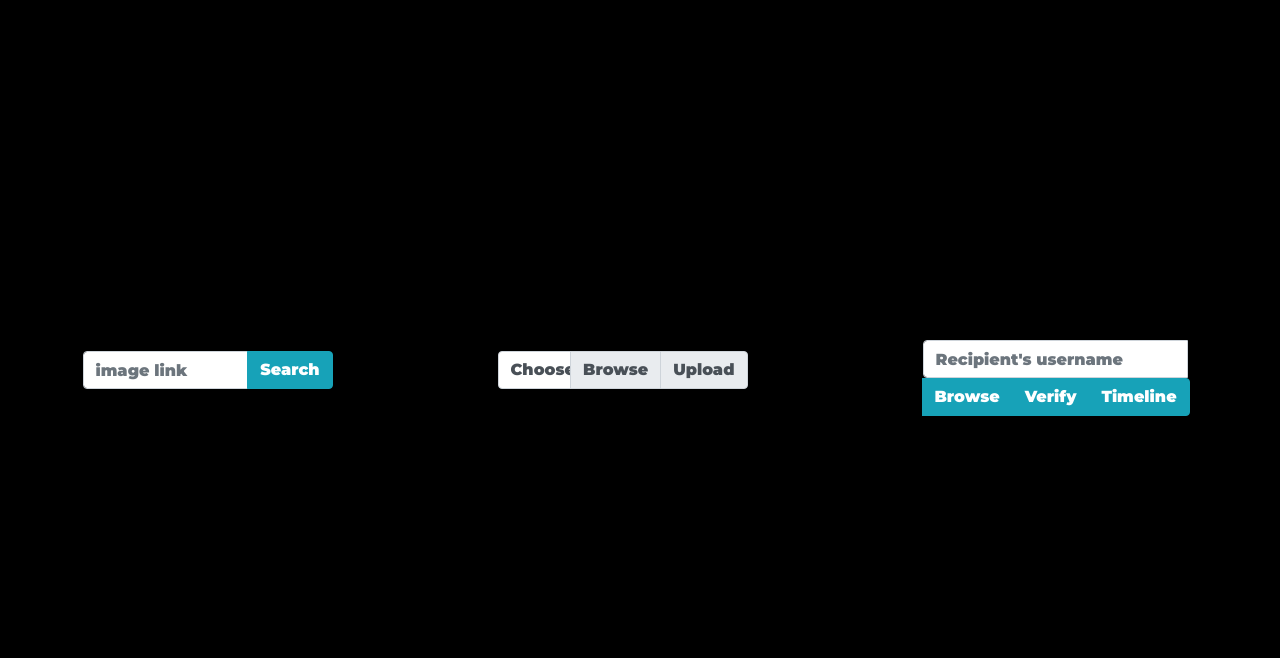
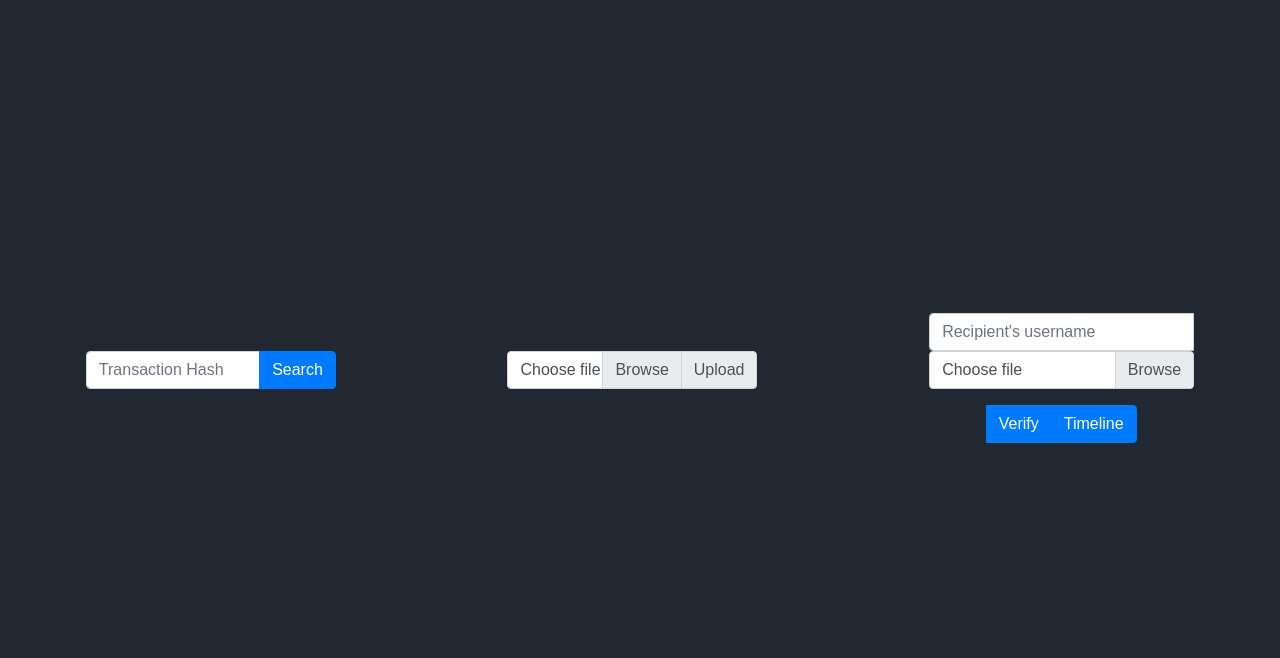
Before and after one commit to 3scava1i3r-Projects/Sahayak, a website built with webpack: page index.html in a window 1280 px wide. Shown: the part 822-1480 px from the top of the page. Built offline with nearby package versions, Linux system fonts and the light colour scheme; what @portis/web3 would draw is missing.

Commit message:
ui improved

```diff
--- a/index.html
+++ b/index.html
@@ -60,9 +60,9 @@
     <div class="all_buttons">
       <div>
         <div class="input-group mb-3 search">
-        <input type="text" class="form-control" id="img_link" placeholder="image link" aria-label="Recipient's username" aria-describedby="button-addon2">
+          <input type="text" class="form-control" id="Txnhash" placeholder="Transaction Hash" aria-label="Recipient's username" aria-describedby="button-addon2">
           <div class="input-group-append">
-          <button class="btn btn-info" type="button" id="button-addon2">Search</button>
+            <button class="btn btn-primary" type="button" id="button-addon2">Search</button>
           </div>
         </div>
       </div>
@@ -70,26 +70,37 @@
         <div class="input-group mb-3 box">
           <div class="custom-file">
             <input type="file" class="custom-file-input" id="inputGroupFile02">
-          <label class="custom-file-label" for="inputGroupFile02" aria-describedby="inputGroupFileAddon02">Choose file</label>
+            <label class="custom-file-label label-1" for="inputGroupFile02" aria-describedby="inputGroupFileAddon02">Choose file</label>
           </div>
           <div class="input-group-append">
-          <span class="input-group-text btn btn-info" id="inputGroupFileAddon02">Upload</span>
+            <span class="input-group-text btn btn-primary" id="inputGroupFileAddon02">Upload</span>
           </div>
         </div>
         <script type="application/javascript">
           $('input[type="file"]').change(function(e) {
             var fileName = e.target.files[0].name;
-          $('.custom-file-label').html(fileName);
+            $('.label-1').html(fileName);
           });
         </script>
       </div>
       <div>
         <div class="input-group verify">
-        <input type="text" class="form-control" id="Txn_Hash" placeholder="Recipient's username" aria-label="Recipient's username with two button addons" aria-describedby="button-addon4">
+          <input type="text" class="form-control" placeholder="Recipient's username" aria-label="Recipient's username with two button addons" aria-describedby="button-addon4">
+          <div class="input-group mb-3">
+            <div class="custom-file">
+              <input type="file" class="custom-file-input" id="inputGroupFile02">
+              <label class="custom-file-label label-2" for="inputGroupFile02" aria-describedby="inputGroupFileAddon02">Choose file</label>
+            </div>
+          </div>
+          <script type="application/javascript">
+            $('input[type="file"]').change(function(e) {
+              var fileName = e.target.files[0].name;
+              $('.label-2').html(fileName);
+            });
+          </script>
           <div class="input-group-append" id="button-addon4">
-          <button class="btn btn-info" type="button" id="Browse2ver">Browse</button>
-          <button class="btn btn-info" type="button" id="Ver2ver">Verify</button>
-          <button class="btn btn-info" type="button" id="Timeline2ver">Timeline</button>
+            <button class="btn btn-primary" type="button">Verify</button>
+            <button class="btn btn-primary" type="button">Timeline</button>
           </div>
         </div>
       </div>
--- a/public/css/style.css
+++ b/public/css/style.css
@@ -179,11 +179,12 @@ body {
 }
 
 .all_buttons{
-  display: flex;
-  justify-content: space-around;
-  height: 100vh;
-  align-items: center;
-  background-color: black;
+    font-family: sans-serif;
+    display: flex;
+    justify-content: space-around;
+    height: 100vh;
+    align-items: center;
+    background-color: #222831;
 }
 .box {
   max-width: 250px;
@@ -197,7 +198,8 @@ body {
 
 .verify{
   max-width: 265px;
-  margin: 10px;
+  display: flex;
+  justify-content: space-around;
 
 }
 
```
Also changed, not shown: 1 other file. Lines whose indentation alone changed are shown as unchanged.
